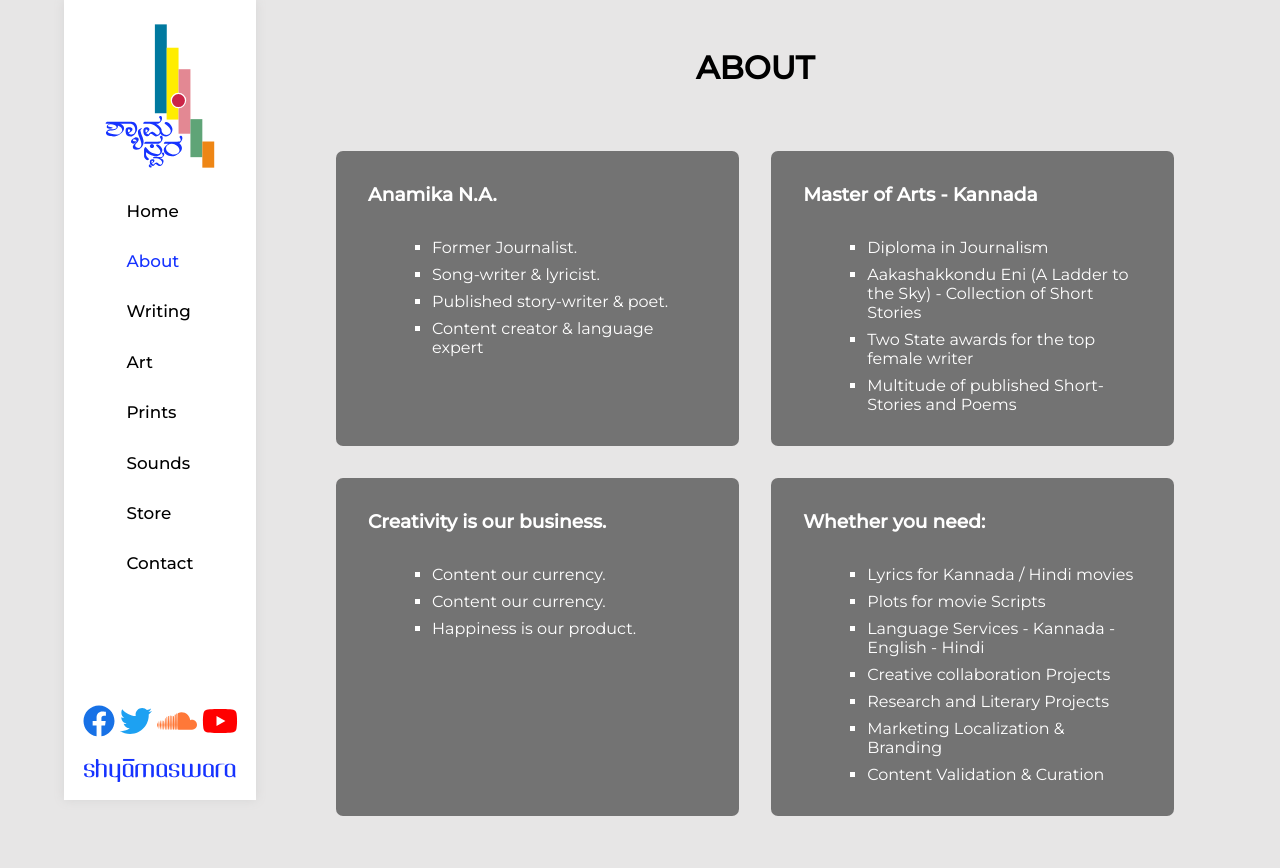
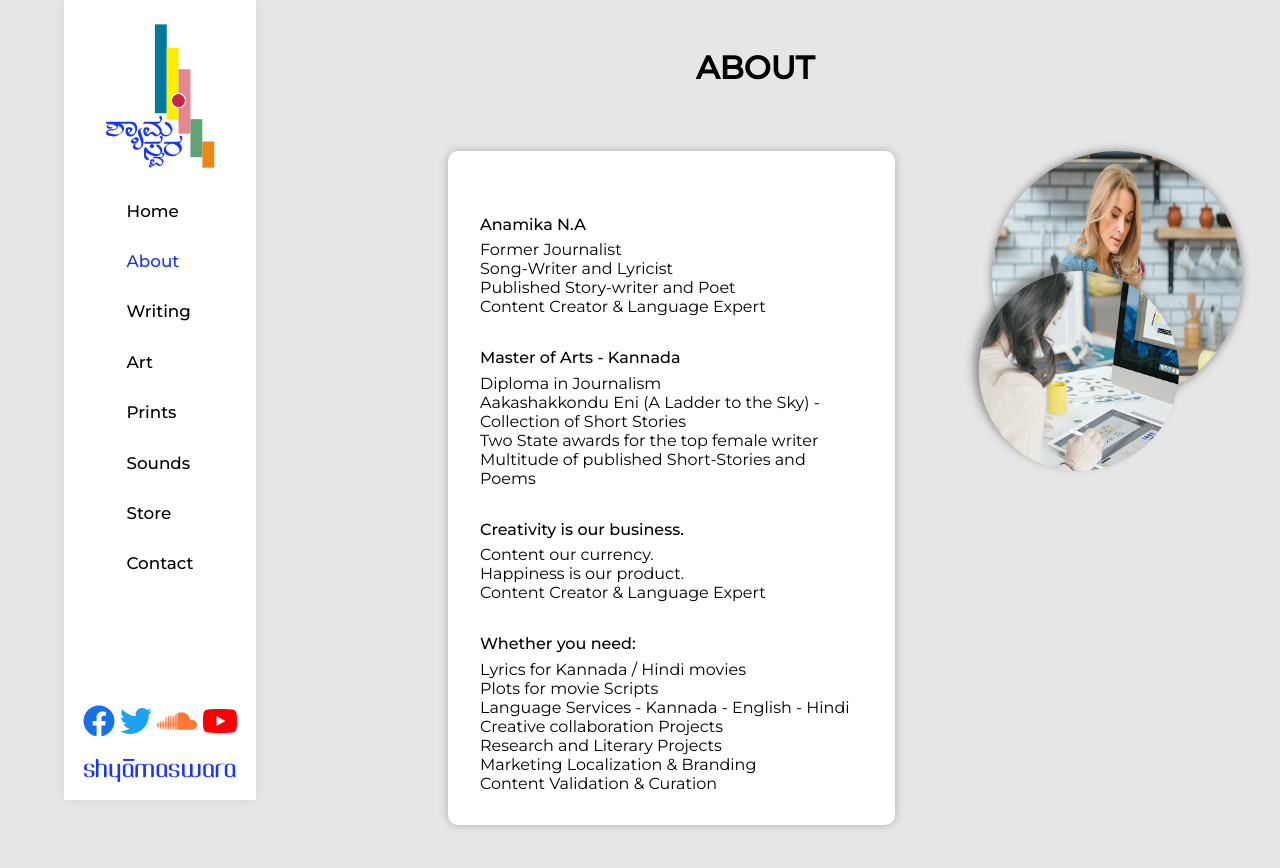
Before and after one commit to ignaciomartind/shyamaswara, a React (Create React App) app: page / in a window 1280 px wide. Both pictures are taken after a click on the button "About". Shown: the top 868 px of the page. Built offline with nearby package versions, Linux system fonts and the light colour scheme.

Commit message:
about page added

```diff
--- a/src/components/About.js
+++ b/src/components/About.js
@@ -1,7 +1,7 @@
 import React from 'react'
 
-// import imgAbout from '../media/about1.jpg'
-// import imgAbout2 from '../media/about2.png'
+import imgAbout1 from '../media/aboutImg1.png'
+import imgAbout2 from '../media/aboutImg2.png'
 // import imgAbout3 from '../media/flutemusic.jpg'
 // import imgAbout4 from '../media/guitar.jpg'
 import './styles/about.css'
@@ -9,27 +9,21 @@ import './styles/about.css'
 function About(props){
 
     return <div className="about">
+        <h2>About</h2>
 
-        <h2>About</h2>
-        {/* <p className="about-snippet">Magnam dolores commodi suscipit. Necessitatibus eius consequatur ex aliquid fuga eum quidem. Sit sint consectetur velit. Quisquam quos quisquam cupiditate. Et nemo qui impedit suscipit alias ea. Quia fugiat sit in iste officiis commodi quidem hic quas.</p> */}
         <div className="about-content">
-            <div className="about-text">
-                <h3>Anamika N.A.</h3>
+            <div className="about-badge">
+                <div className="about-badge-info" >
+                    <p>Anamika N.A</p>
                     <ul>
-                    <li>Former Journalist.</li>
-                    <li>Song-writer & lyricist.</li>
-                    <li>Published story-writer & poet.</li>
-                    <li>Content creator & language expert</li>
+                        <li>Former Journalist</li>
+                        <li>Song-Writer and Lyricist</li>
+                        <li>Published Story-writer and Poet</li>
+                        <li>Content Creator & Language Expert</li>
                     </ul>
                 </div>
-            {/* <div className="about-img-container">
-                <img src={imgAbout} alt="About image" />
-            </div> */}
-            {/* <div className="about-img-container">
-                <img src={imgAbout2} alt="About image" />
-            </div> */}
-            <div className="about-text">
-                <h3>Master of Arts - Kannada</h3>
+                <div className="about-badge-info" >
+                    <p>Master of Arts - Kannada</p>
                     <ul>
                         <li>Diploma in Journalism</li>
                         <li>Aakashakkondu Eni (A Ladder to the Sky) - Collection of Short Stories</li>
@@ -37,22 +31,16 @@ function About(props){
                         <li>Multitude of published Short-Stories and Poems</li>
                     </ul>
                 </div>
-            <div className="about-text">
-                <h3>Creativity is our business.</h3>
+                <div className="about-badge-info" >
+                    <p>Creativity is our business.</p>
                     <ul>
                         <li>Content our currency.</li>
-                    <li>Content our currency.</li>
                         <li>Happiness is our product.</li>
+                        <li>Content Creator & Language Expert</li>
                     </ul>
                 </div>
-            {/* <div className="about-img-container">
-                <img src={imgAbout3} alt="About image" />
-            </div> */}
-            <div className="about-text">
-            {/* <div className="about-img-container">
-                <img src={imgAbout4} alt="About image" />
-            </div> */}
-                <h3>Whether you need:</h3>
+                <div className="about-badge-info" >
+                    <p>Whether you need:</p>
                     <ul>
                         <li>Lyrics for Kannada / Hindi movies</li>
                         <li>Plots for movie Scripts</li>
@@ -63,6 +51,12 @@ function About(props){
                         <li>Content Validation & Curation</li>
                     </ul>
                 </div>
+
+            </div>
+            <div className="about-images">
+                <img src={imgAbout1} alt='about' className="about-img1"/>
+                <img src={imgAbout2} alt='about' className="about-img2"/>
+            </div>
         </div>
     </div>
 }
--- a/src/components/Art.js
+++ b/src/components/Art.js
@@ -25,7 +25,7 @@ function Art(props){
                 return <div className="art-item" key={item.title}>
                     <img src={item.image} alt="Art image"/>
                     <div className="art-item-info">
-                        <p>{item.title}</p>
+                        <p className="art-item-info-title">{item.title}</p>
                         <p>{item.description}</p>
                     </div>
                 </div>
--- a/src/components/styles/about.css
+++ b/src/components/styles/about.css
@@ -4,33 +4,53 @@
 }
 .about-content{
     margin-top: 4rem;
-    display: grid;
-    gap: 2rem;
-    grid-template-columns: repeat(2, 1fr);
+    display: flex;
+    justify-content: space-between;
 }
-.about-content *{
-    color: white;
+.about-badge{
+    background-color: white;
+    margin-left: 7rem;
+    min-width: 35%;
+    padding: 2rem;
+    border-radius: 10px;
+    box-shadow: 0px 0px 10px rgb(173, 173, 173);
 }
-.about-text{
-    background-color: rgba(0,0,0,0.5);
-    padding: 2rem;
-    border-radius: 7px;
+.about-badge-info{
+    margin-top: 2rem;
 }
-.about-text ul{
-    margin-top: 2rem;
-    margin-left: 4rem;
+.about-badge-info > p{
+    font-weight: 500;
 }
-.about-text ul li{
-    margin-top: .5rem;
-    list-style:square;
-    font-size: 1rem;
+.about-badge-info > ul{
+    margin-top: .4rem;
 }
-
-@media (max-width: 1024px){
-    .about-content{
-        padding: 1rem;
-    }
-    .about-text{
-        margin-top:.5rem
-    }
+.about-images{
+    position: relative;
+    width: 48%;
+    /* overflow: hidden; */
 }
+.about-images img{
+    position: absolute;
+}
+.about-img1{
+    width: 250px;
+    height: 250px;
+    right: 0;
+    top: 0;
+    bottom: 0;
+    left: calc(35%);
+    z-index: 1;
+    border-radius: 50%;
+    box-shadow: 0px 0px 10px gray;
+}
+.about-img2{
+    width: 200px;
+    height: 200px;
+    right: 120px;
+    top: 120px;
+    bottom: 0;
+    left: 30%;
+    z-index: 1;
+    border-radius: 50%;
+    box-shadow: -5px -5px 10px rgba(97, 96, 96, 0.699);
+}
--- a/src/components/styles/art.css
+++ b/src/components/styles/art.css
@@ -44,6 +44,10 @@
     bottom: 0;
     opacity: 1;
 }
+.art-item-info-title{
+    font-size: 1.5rem;
+    font-weight: 500;
+}
 
 @media (max-width: 1024px){
     .art-content{
@@ -52,6 +56,9 @@
     .art-item-info{
         opacity: 1;
         bottom: 0;
+    }
+    .art-item-info-title{
+        font-size: 1.2rem;
     }
 }
 @media (max-width: 768px){
--- a/src/components/styles/prints.css
+++ b/src/components/styles/prints.css
@@ -26,7 +26,7 @@
     right: 0;
     bottom: -200px;
     background-color: rgba(0,0,0,0.5);
-    padding: 2rem;
+    padding: 1rem;
     transition: 300ms ease-out;
 }
 .print-item:hover{
@@ -37,7 +37,7 @@
     bottom: 0;
 }
 .print-info-title{
-    font-size: 2rem;
+    font-size: 1.5rem;
     font-weight: 500;
     color: white;
 }
```
Also changed, not shown: src/media/aboutImg1.png (added), src/media/aboutImg2.png (added). Lines whose indentation alone changed are shown as unchanged.
